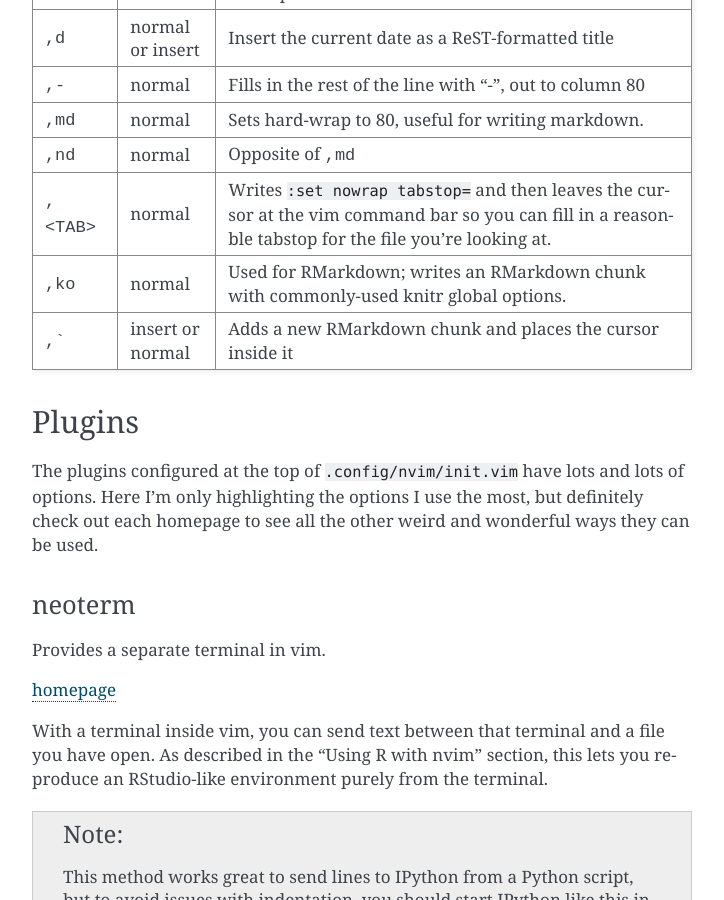
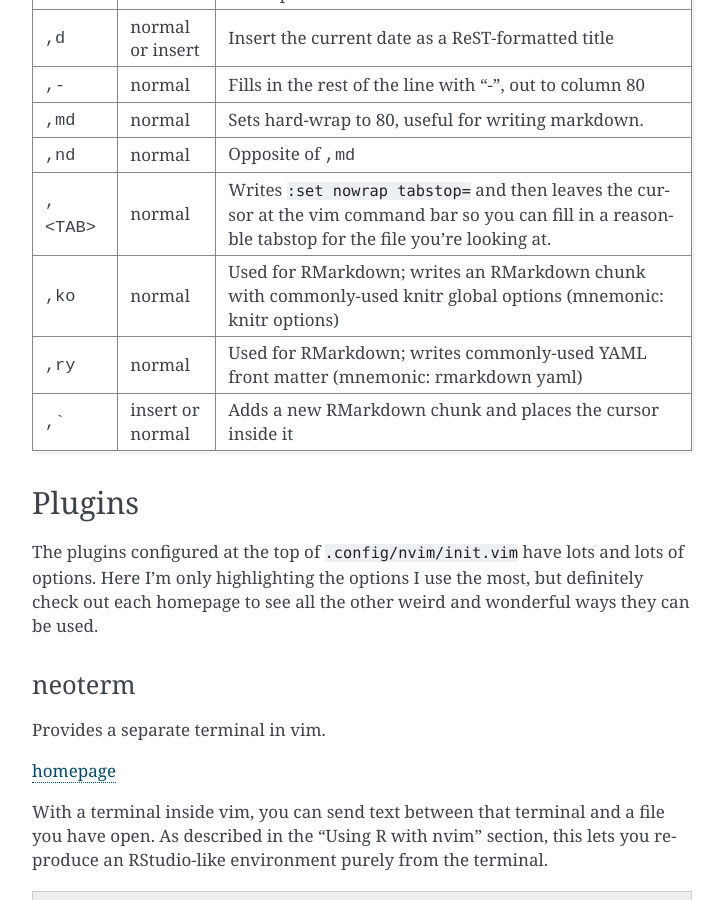
Before and after one commit to daler/dotfiles, a Sphinx documentation site: the page built from docs/vim.rst, in a window 1280 px wide and 900 px high, scrolled down 1595 px. Shown: the whole window, without its empty margins (388-1112 px from the left). Built offline with Sphinx 7.4.7, drawn with Linux system fonts in a browser that asks for light colours; some of the changed text lies outside the part shown.

Commit message:
update docs with vim changes

```diff
--- a/docs/vim.rst
+++ b/docs/vim.rst
@@ -101,7 +101,10 @@ Here are some general shortcuts that are defined in the included config:
     * - :kbd:`,ko`
       - normal
       - Used for RMarkdown; writes an RMarkdown chunk with commonly-used knitr
-        global options.
+        global options (mnemonic: knitr options)
+    * - :kbd:`,ry`
+      - normal
+      - Used for RMarkdown; writes commonly-used YAML front matter (mnemonic: rmarkdown yaml)
     * - :kbd:`,\``
       - insert or normal
       - Adds a new RMarkdown chunk and places the cursor inside it
@@ -190,7 +193,7 @@ that affect the terminal use:
     * - :kbd:`,tcd`
       - normal
       - Change the working directory of the neoterm terminal to the working
-        directory of the buffer where this command was called
+        directory of the buffer where this command was called (mnemonic: terminal change directory)
 
 
 
```
Also changed, not shown: 1 other file.
